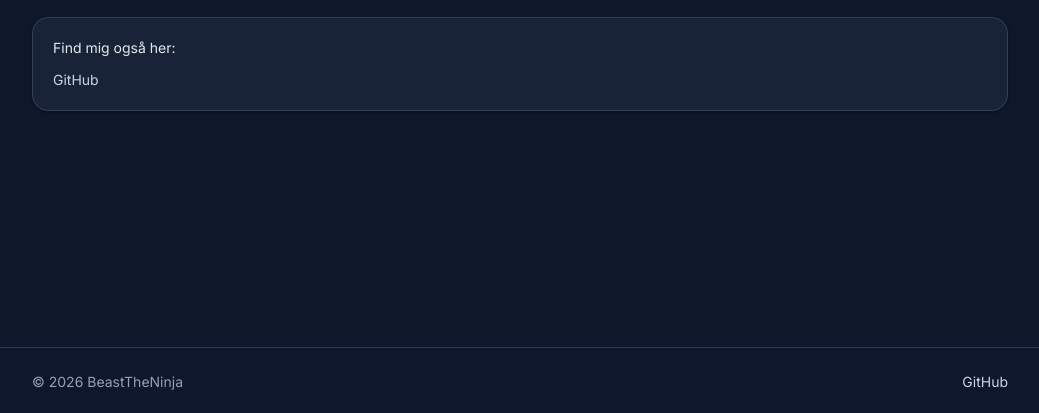
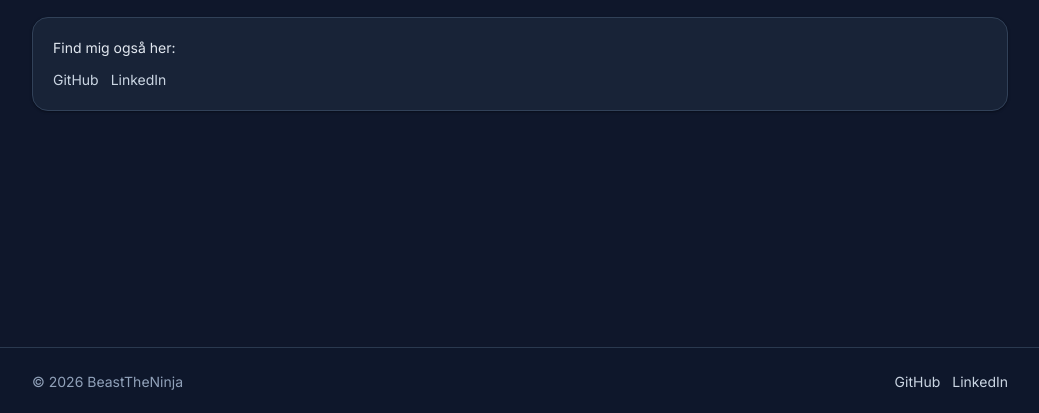
Before and after one commit to BeastTheNinja/BeastTheNinja_Portfolio, a Next.js app: page /contact in a window 1280 px wide. Shown: the part 384-797 px from the top of the page, without its empty margins (120-1159 px from the left). Built offline with nearby package versions, Linux system fonts and the light colour scheme.

Commit message:
update to my data

```diff
--- a/src/app/(root)/data/site-data.ts
+++ b/src/app/(root)/data/site-data.ts
@@ -51,7 +51,8 @@ export const projects: Project[] = [
 ];
 
 export const contactLinks = [
-    { label: "GitHub", href: "https://github.com/BeastTheNinja" },
+    { label: "GitHub", href: "https://github.com/BeastTheNinja", icon: "github" },
+    { label: "LinkedIn", href: "https://www.linkedin.com/in/sebastian-larsen-3514343b9", icon: "linkedin" },
 ];
 
 export const contactEmail = "mailto:sebastianlarsen21@outlook.com";
```
